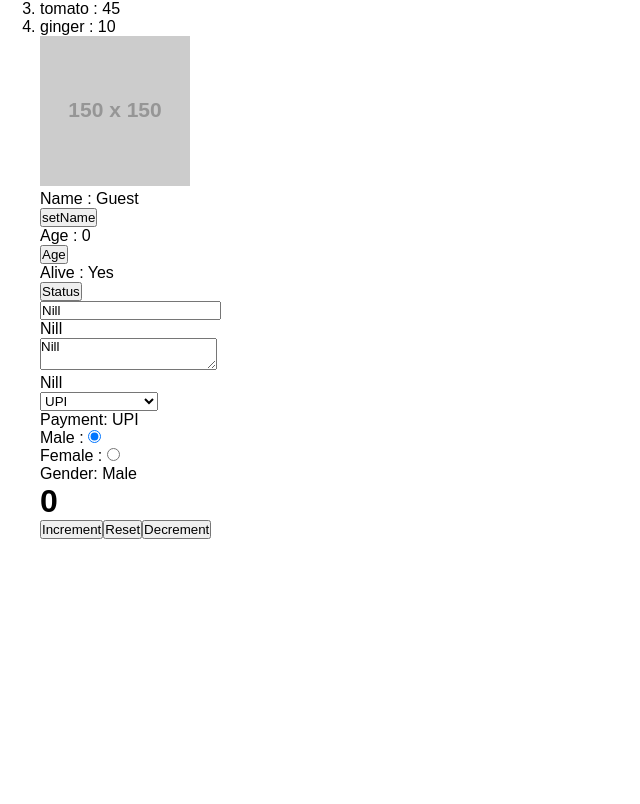
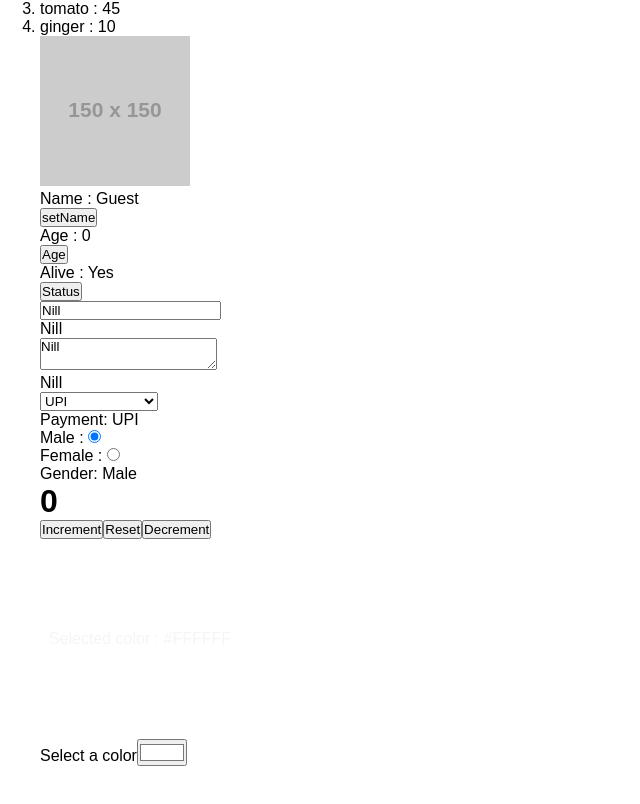
Before and after one commit to Diwakar1210/30daysofReact, a React (Vite) app in the folder 30daysofReact/: page / in a window 1280 px wide. Shown: the part 1111-1915 px from the top of the page, without its empty margins (0-640 px from the left). Before the commit the page ends 1690 px from the top, so only its background shows below. Built offline with nearby package versions, Linux system fonts and the light colour scheme; a web font is replaced by a local one.

Commit message:
Completed ColorPicker & learnt updater function

```diff
--- a/30daysofReact/src/App.jsx
+++ b/30daysofReact/src/App.jsx
@@ -9,6 +9,7 @@ import List from "./List.jsx";
 import ProfilePicture from "./ProfilePicture.jsx";
 import MyComponent from "./MyComponent.jsx";
 import Counter from "./Counter.jsx";
+import ColorPicker from "./ColorPicker.jsx";
 
 function App() {
 
@@ -52,6 +53,8 @@ function App() {
 
     <Counter />
 
+    <ColorPicker />
+
     </>
   )
 }
--- /dev/null
+++ b/30daysofReact/src/ColorPicker.jsx
@@ -0,0 +1,26 @@
+import React, {useState} from 'react'
+
+const ColorPicker = () => {
+
+    const [color,setColor] = useState('#FFFFFF');
+
+    function handleColor(e){
+        setColor(e.target.value)
+    }
+
+  return (
+    <>
+        <div className='ColorDiv'>
+            <div style={{backgroundColor:color}}>
+                <p>Selected color : {color}</p>
+            </div>
+            <div>
+                <label>Select a color</label>
+                <input type="color" value={color} onChange={(e)=>handleColor(e)} />
+            </div>
+        </div>
+    </>
+  )
+}
+
+export default ColorPicker
--- a/30daysofReact/src/index.css
+++ b/30daysofReact/src/index.css
@@ -51,3 +51,16 @@ html,body{
     padding: 10px;
     color: whitesmoke;
 }
+
+.ColorDiv div:nth-child(1) {
+    height: 200px;
+    width: 200px;
+    display: flex;
+    align-items: center;
+    justify-content: center;
+}
+
+.ColorDiv div:nth-child(1) p{
+    text-align: center;
+    color: whitesmoke;
+}
```
